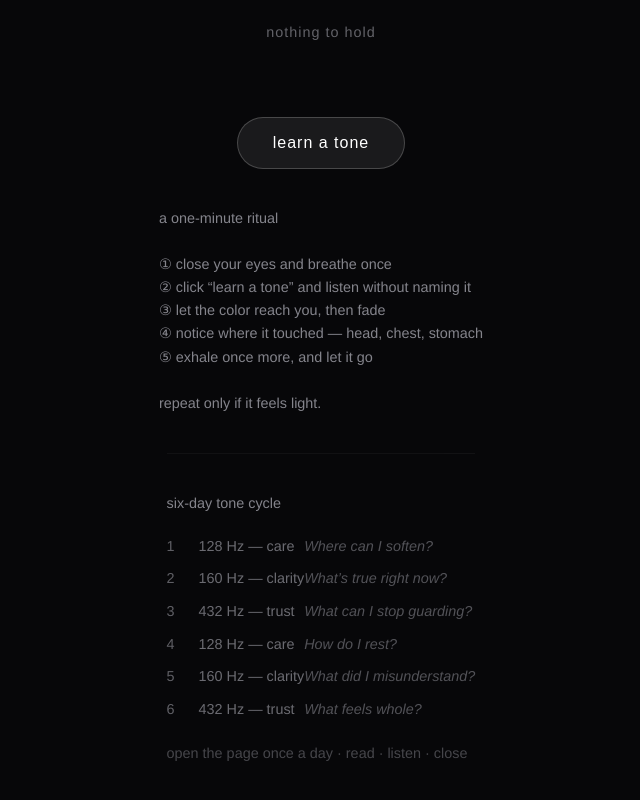
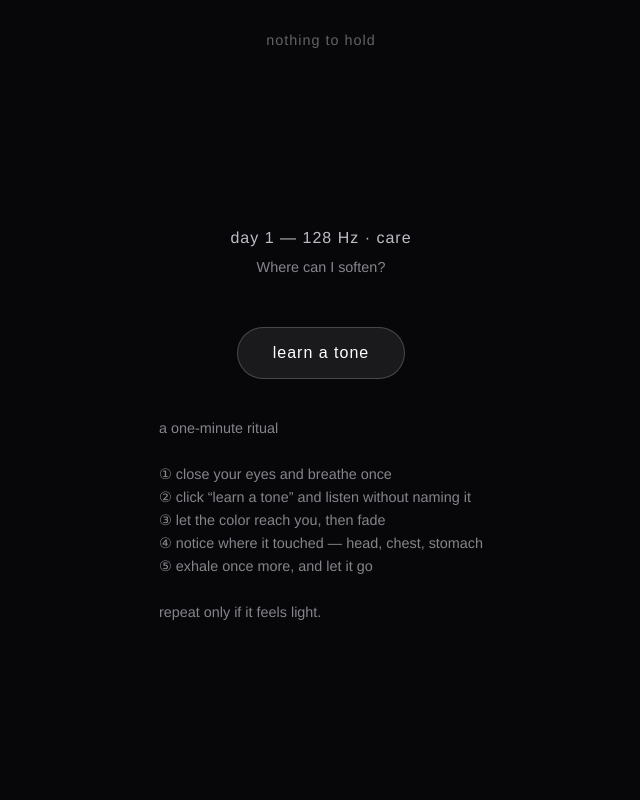
Before and after one commit to tcarrw/four, a plain HTML site: page index.html in a window 1280 px wide. Shown: the whole page, without its empty margins (319-959 px from the left). Drawn offline with Linux system fonts and the light colour scheme.

Commit message:
Update index.html

```diff
--- a/index.html
+++ b/index.html
@@ -16,15 +16,32 @@ html,body{
   flex-direction:column;
   align-items:center;
   justify-content:center;
-  overflow-y:auto;
+  overflow:hidden;
   transition:background 3s ease;
 }
 .top-line{
-  position:sticky;
-  top:1.5rem;
+  position:absolute;
+  top:2rem;
   font-size:0.9rem;
   letter-spacing:1px;
   opacity:0.4;
+}
+.lesson{
+  text-align:center;
+  margin-top:4rem;
+  opacity:0.8;
+  line-height:1.6;
+}
+.lesson h2{
+  font-weight:400;
+  margin:0;
+  font-size:1rem;
+  letter-spacing:1px;
+}
+.lesson p{
+  margin:0.3rem 0 0;
+  font-size:0.9rem;
+  opacity:0.7;
 }
 button{
   background:rgba(255,255,255,0.08);
@@ -37,10 +54,10 @@ button{
   cursor:pointer;
   transition:background 0.3s,transform 0.2s;
   z-index:2;
-  margin-top:5rem;
+  margin-top:3rem;
 }
 button:hover{background:rgba(255,255,255,0.2);transform:scale(1.05)}
-.ritual, .cycle{
+.ritual{
   max-width:340px;
   text-align:left;
   font-size:0.9rem;
@@ -48,24 +65,8 @@ button:hover{background:rgba(255,255,255,0.2);transform:scale(1.05)}
   opacity:0.55;
   margin-top:1.5rem;
 }
-.cycle{
-  border-top:1px solid rgba(255,255,255,0.08);
-  padding-top:1.5rem;
-}
-.cycle table{
-  width:100%;
-  border-collapse:collapse;
-  margin-top:0.5rem;
-}
-.cycle td{
-  padding:0.3rem 0;
-  vertical-align:top;
-}
-.cycle td:first-child{opacity:0.7;width:2rem;}
-.cycle td:nth-child(2){opacity:0.8;}
-.cycle td:nth-child(3){opacity:0.6;font-style:italic;}
 .tone-label{
-  position:fixed;
+  position:absolute;
   bottom:2rem;
   font-size:0.9rem;
   opacity:0;
@@ -78,7 +79,7 @@ button:hover{background:rgba(255,255,255,0.2);transform:scale(1.05)}
   100%{transform:scale(1.2);opacity:0;}
 }
 .circle{
-  position:fixed;
+  position:absolute;
   width:200vmax;
   height:200vmax;
   border-radius:50%;
@@ -94,6 +95,10 @@ button:hover{background:rgba(255,255,255,0.2);transform:scale(1.05)}
 
 <div class="top-line">nothing to hold</div>
 
+<div class="lesson" id="lesson">
+  <!-- dynamic day info -->
+</div>
+
 <button id="learn">learn a tone</button>
 
 <div class="ritual">
@@ -108,31 +113,32 @@ button:hover{background:rgba(255,255,255,0.2);transform:scale(1.05)}
   </p>
 </div>
 
-<div class="cycle">
-  <p>six-day tone cycle</p>
-  <table>
-    <tr><td>1</td><td>128 Hz — care</td><td>Where can I soften?</td></tr>
-    <tr><td>2</td><td>160 Hz — clarity</td><td>What’s true right now?</td></tr>
-    <tr><td>3</td><td>432 Hz — trust</td><td>What can I stop guarding?</td></tr>
-    <tr><td>4</td><td>128 Hz — care</td><td>How do I rest?</td></tr>
-    <tr><td>5</td><td>160 Hz — clarity</td><td>What did I misunderstand?</td></tr>
-    <tr><td>6</td><td>432 Hz — trust</td><td>What feels whole?</td></tr>
-  </table>
-  <p style="margin-top:1rem;opacity:0.5;">open the page once a day · read · listen · close</p>
-</div>
-
 <div class="tone-label" id="label"></div>
 
 <script>
+const lessons=[
+  {freq:128,name:'care',color:'#bda4ff',question:'Where can I soften?'},
+  {freq:160,name:'clarity',color:'#a9d9ff',question:'What’s true right now?'},
+  {freq:432,name:'trust',color:'#d6ffd6',question:'What can I stop guarding?'},
+  {freq:128,name:'care',color:'#bda4ff',question:'How do I rest?'},
+  {freq:160,name:'clarity',color:'#a9d9ff',question:'What did I misunderstand?'},
+  {freq:432,name:'trust',color:'#d6ffd6',question:'What feels whole?'}
+];
+
+let start=localStorage.getItem('four_start');
+if(!start){
+  start=Date.now();
+  localStorage.setItem('four_start',start);
+}
+const dayIndex=Math.floor((Date.now()-start)/(1000*60*60*24))%6;
+const today=lessons[dayIndex];
+
+const lessonDiv=document.getElementById('lesson');
+lessonDiv.innerHTML=`<h2>day ${dayIndex+1} — ${today.freq} Hz · ${today.name}</h2><p>${today.question}</p>`;
+
 const btn=document.getElementById('learn');
 const label=document.getElementById('label');
 let ctx;
-
-const tones=[
-  {freq:128,color:'#bda4ff',name:'care'},
-  {freq:160,color:'#a9d9ff',name:'clarity'},
-  {freq:432,color:'#d6ffd6',name:'trust'}
-];
 
 function playTone(freq){
   if(!ctx) ctx=new (window.AudioContext||window.webkitAudioContext)();
@@ -147,22 +153,18 @@ function playTone(freq){
 }
 
 btn.onclick=()=>{
-  const t=tones[Math.floor(Math.random()*tones.length)];
-  playTone(t.freq);
+  playTone(today.freq);
 
-  // background glow
-  document.body.style.background=t.color;
+  document.body.style.background=today.color;
   setTimeout(()=>{document.body.style.background='#070709';},5000);
 
-  // floating aura
   const aura=document.createElement('div');
   aura.className='circle';
-  aura.style.background=`radial-gradient(circle, ${t.color}55 0%, transparent 70%)`;
+  aura.style.background=`radial-gradient(circle, ${today.color}55 0%, transparent 70%)`;
   document.body.appendChild(aura);
   setTimeout(()=>aura.remove(),5000);
 
-  // label
-  label.textContent=`${t.name} — ${t.freq} Hz`;
+  label.textContent=`${today.name} — ${today.freq} Hz`;
   label.classList.add('fade');
   setTimeout(()=>{label.classList.remove('fade');label.textContent='';},5000);
 };
```
